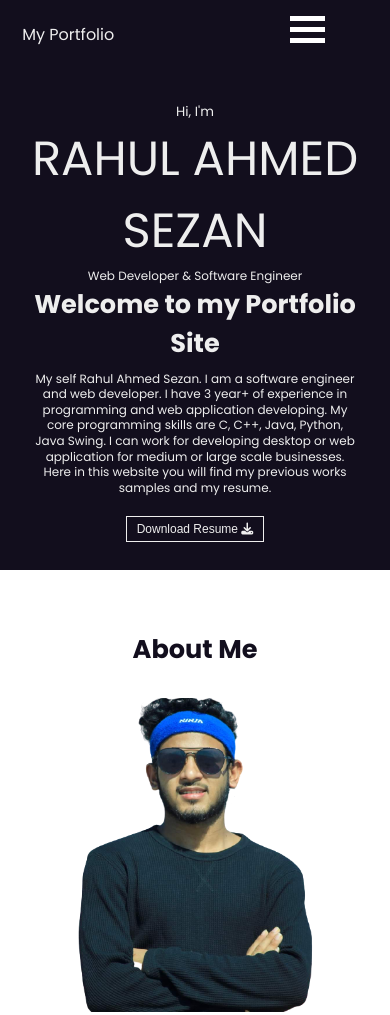
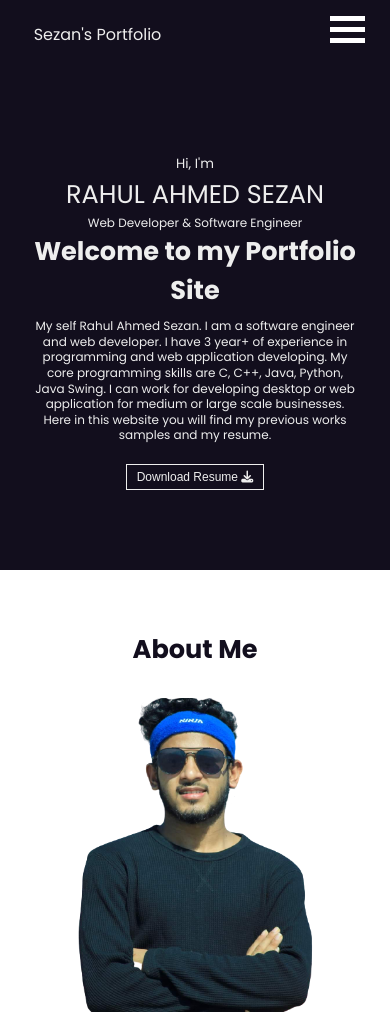
Before and after one commit to tanvirwebtech/rahul-portfolio, a plain HTML site: page index.html in a window 390 px wide. Shown: the top 1015 px of the page. Drawn offline with Linux system fonts and the light colour scheme.

Commit message:
logo change

```diff
--- a/index.html
+++ b/index.html
@@ -17,7 +17,7 @@
     <body>
         <header>
             <div class="logo">
-                <a href="./index.html">My Portfolio</a>
+                <a href="./index.html">Sezan's Portfolio</a>
             </div>
             <nav class="menu">
                 <input type="checkbox" id="menuToggle" />
--- a/style.css
+++ b/style.css
@@ -141,12 +141,11 @@ header {
         display: inline-block;
     }
     .logo {
-        margin-left: -65%;
+        margin-left: -50%;
     }
     .menu {
         width: 100%;
         height: auto;
-
         margin-right: 0;
     }
     .menu ul {
@@ -167,7 +166,7 @@ header {
         padding: 10px 0px 10px 5%;
     }
     .menu-icon {
-        width: 100px;
+        width: 60px;
         height: inherit;
         display: block;
         position: absolute;
@@ -272,7 +271,7 @@ header {
         line-height: 1.3em;
         margin: 8px auto;
     }
-    #name {
+    #my-name {
         font-size: 1.6rem;
         text-transform: uppercase;
     }
```
Also changed, not shown: blog.html (+1 -1 lines), contact.html (+1 -1 lines), portfolio.html (+1 -1 lines), sitereport.html (+1 -1 lines).
